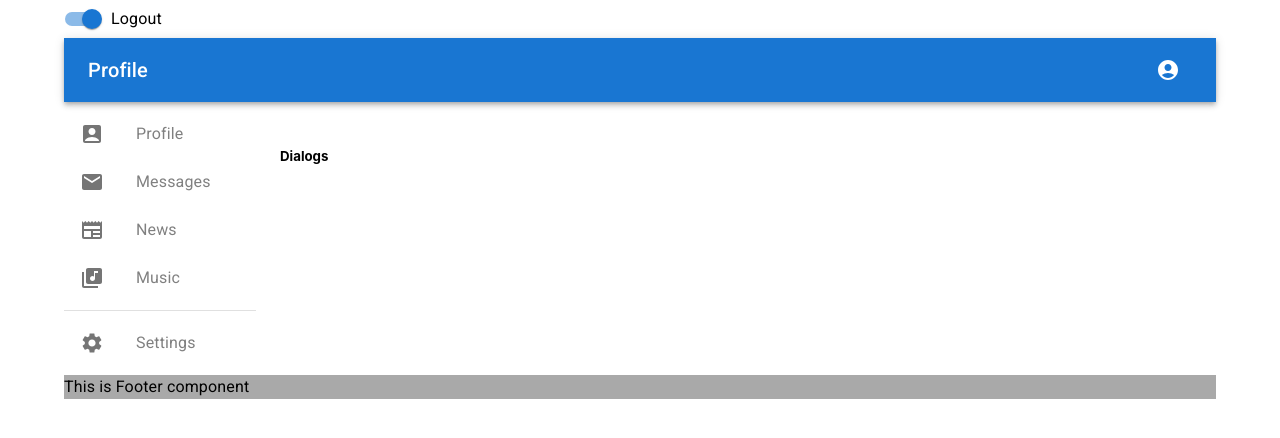
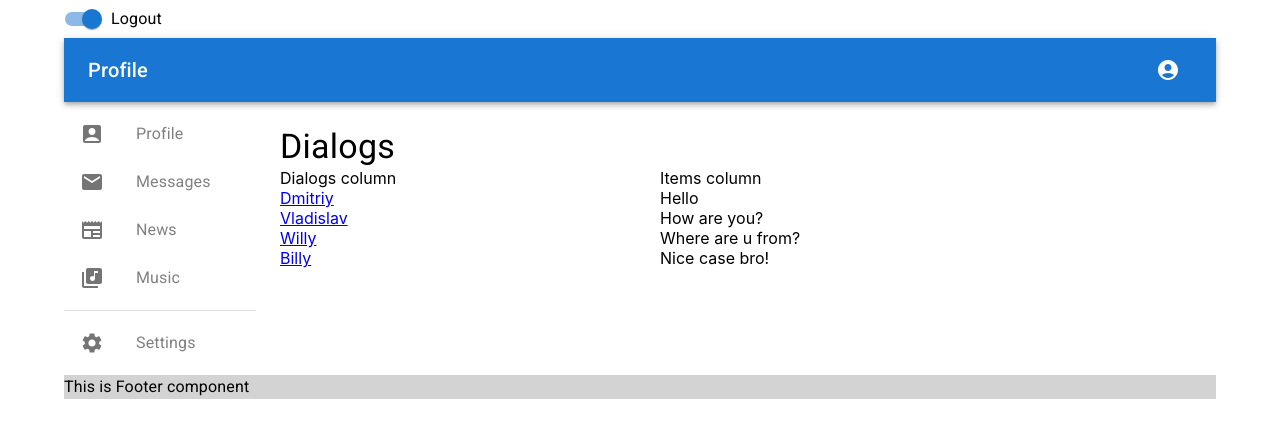
Before and after one commit to Mayday2020/SocialNetwork_TS, a React (Create React App) app: page /messages in a window 1280 px wide. Shown: the top 438 px of the page. Built offline with nearby package versions, Linux system fonts and the light colour scheme.

Commit message:
'22routeDialogs'

```diff
--- a/src/App.tsx
+++ b/src/App.tsx
@@ -20,7 +20,7 @@ function App() {
                 <Grid item xs={10}>
                     <Main/>
                 </Grid>
-                <Grid item xs={12} sx={{backgroundColor: 'darkgrey'}}>
+                <Grid item xs={12} sx={{backgroundColor: 'lightgrey'}}>
                     <Typography>
                         This is Footer component
                     </Typography>
--- a/src/components/Dialogs/Dialogs.tsx
+++ b/src/components/Dialogs/Dialogs.tsx
@@ -1,11 +1,30 @@
 import React from 'react'
+import {Grid, Typography} from "@mui/material";
+import {Outlet} from "react-router";
+import {Link} from "react-router-dom";
 
 type DialogsType = {}
 
 const Dialogs: React.FC<DialogsType> = (props) => {
     return (
         <div>
-            <h5>Dialogs</h5>
+            <Typography variant="h4">Dialogs</Typography>
+            <Grid container>
+                <Grid item xs={5}>
+                    Dialogs column
+                    <div><Link to={'/messages/1'}>Dmitriy</Link></div>
+                    <div><Link to={'/messages/2'}>Vladislav</Link></div>
+                    <div><Link to={'/messages/3'}>Willy</Link></div>
+                    <div><Link to={'/messages/4'}>Billy</Link></div>
+                </Grid>
+                <Grid item xs={5}>
+                    Items column
+                    <div>Hello</div>
+                    <div>How are you?</div>
+                    <div>Where are u from?</div>
+                    <div>Nice case bro!</div>
+                </Grid>
+            </Grid>
         </div>
     )
 }
--- a/src/components/Main/Main.tsx
+++ b/src/components/Main/Main.tsx
@@ -4,13 +4,14 @@ import Dialogs from "../Dialogs/Dialogs";
 import Box from "@mui/material/Box";
 import {Route, Routes} from "react-router";
 import Whoops404 from "../Whoops404/Whoops404";
+import TestComponent from "../TestComponent/TestComponent";
 
 function Main() {
     return (
         <Box component='main' sx={{flexGrow: 1, p: 3}}>
             <Routes>
-                <Route path={'/profile'} element={<Profile />}/>
-                <Route path={'/messages'} element={<Dialogs />}/>
+                <Route path={'profile'} element={<Profile />}/>
+                <Route path={'messages'} element={<Dialogs />}/>
                 <Route path={'*'} element={<Whoops404 />}/>
             </Routes>
         </Box>
--- a/src/components/Profile/Profile.tsx
+++ b/src/components/Profile/Profile.tsx
@@ -1,14 +1,19 @@
 import React from "react";
 import NewPost from "./NewPost/NewPost";
 import MyPosts from "./MyPosts/MyPosts";
+import {Typography} from "@mui/material";
 
 type ProfileType = {}
 
 const Profile: React.FC<ProfileType> = (props) => {
     return (
         <div>
-            <h5>Profile</h5>
-            <div>ava+description</div>
+            <Typography variant="h4">Profile</Typography>
+            <div>
+                <Typography>
+                    Ava+description
+                </Typography>
+            </div>
             <NewPost />
             <MyPosts />
         </div>
--- /dev/null
+++ b/src/components/TestComponent/TestComponent.tsx
@@ -0,0 +1,14 @@
+import React from 'react'
+import {Typography} from "@mui/material";
+
+const TestComponent = () => {
+    return (
+        <div>
+            <Typography variant={'h4'}>
+                TestComponent is here
+            </Typography>
+        </div>
+    )
+}
+
+export default TestComponent;
--- a/src/components/Whoops404/Whoops404.tsx
+++ b/src/components/Whoops404/Whoops404.tsx
@@ -1,12 +1,15 @@
 import React from 'react'
 import {useLocation} from "react-router";
+import {Box, Typography} from "@mui/material";
 
 const Whoops404 = () => {
     let location = useLocation()
     return (
-        <div>
-            <h3> 404 Resource not found at {location.pathname}</h3>
-        </div>
+        <Box>
+            <Typography variant={'h2'} color={'red'}>
+                404 Resource not found at : <span>{location.pathname}</span>
+            </Typography>
+        </Box>
     )
 }
 
```
